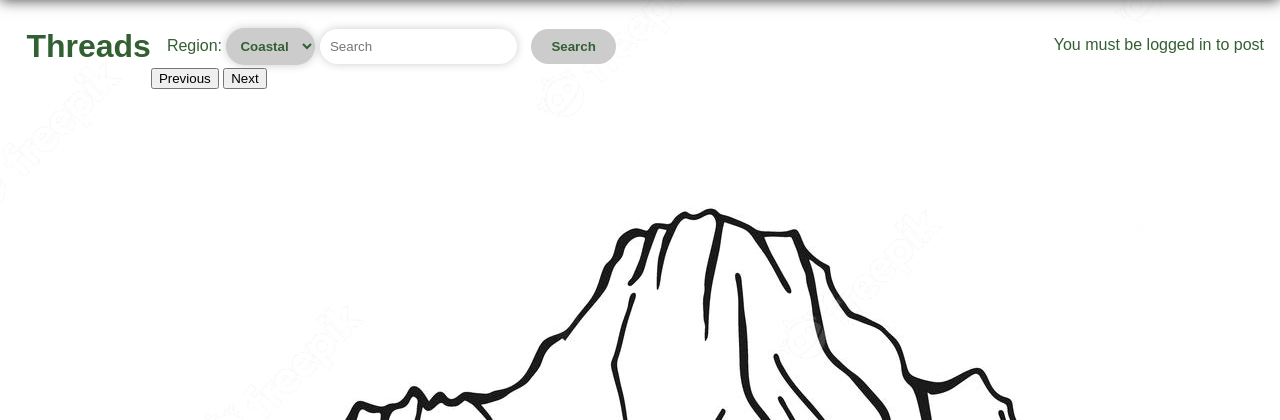
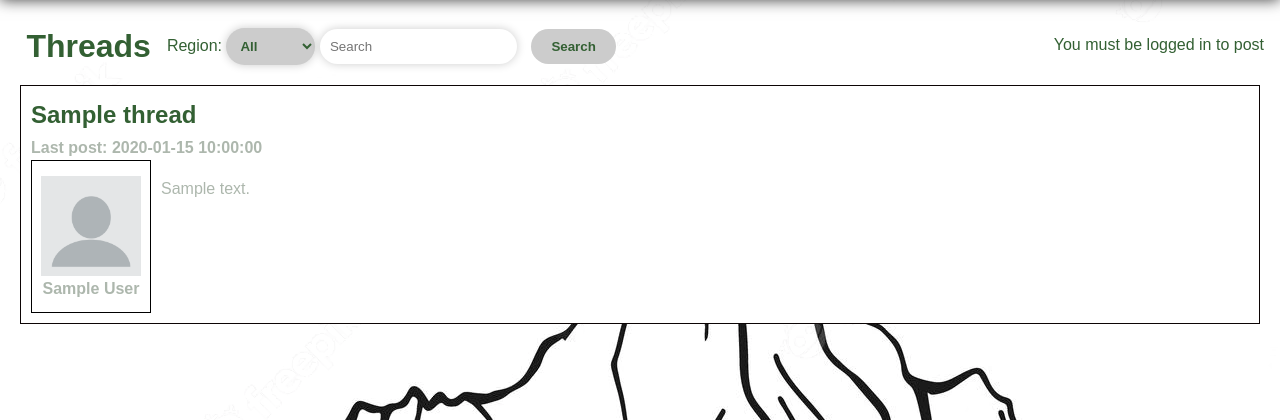
Before and after one commit to COSC360/project-stu-mcg, a PHP site: the page made by website/threads.php in a window 1280 px wide. Shown: the part 74-494 px from the top of the page. Run offline with PHP 8.4, Linux system fonts and the light colour scheme; data comes from the database, SQL or seed files in the repository; tables that the repository leaves empty hold one stand-in row (values such as "Sample post"); data that the repository does not hold is empty; a stand-in replaces the project's code that opens the database connection.

Commit message:
fixed all region option

```diff
--- a/website/threads.php
+++ b/website/threads.php
@@ -106,7 +106,7 @@
                 <label for="region">Region:</label>
                 <select name="region" id="regionSelect" onchange="updateSearch()">
                    <?php
-                        $selectedRegion = false;
+                        $selectedRegion = 'all';
                         if(isset($_GET['region'])){
                             $selectedRegion = $_GET['region'];
                         }
@@ -122,6 +122,11 @@
                             echo "Error: " . $stmt->error;
                         }
                         $conn->close();
+                        if($selectedRegion == 'all'){
+                            echo('<option value="All" selected>All</option>');
+                        }else{
+                            echo('<option value="All">All</option>');
+                        }
                         foreach($regions as $region){
                             if($selectedRegion == $region){
                                 echo('<option value="'. $region .'" selected>' . $region .'</option>');
```
